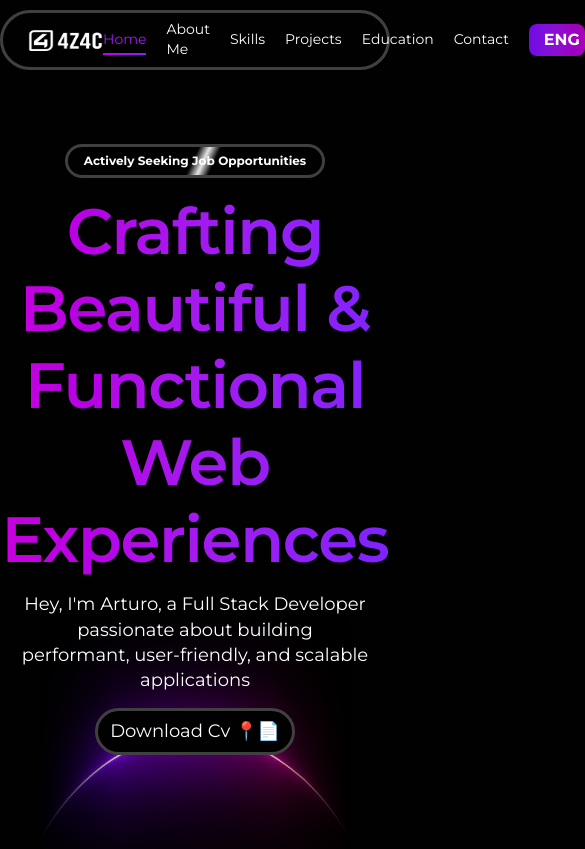
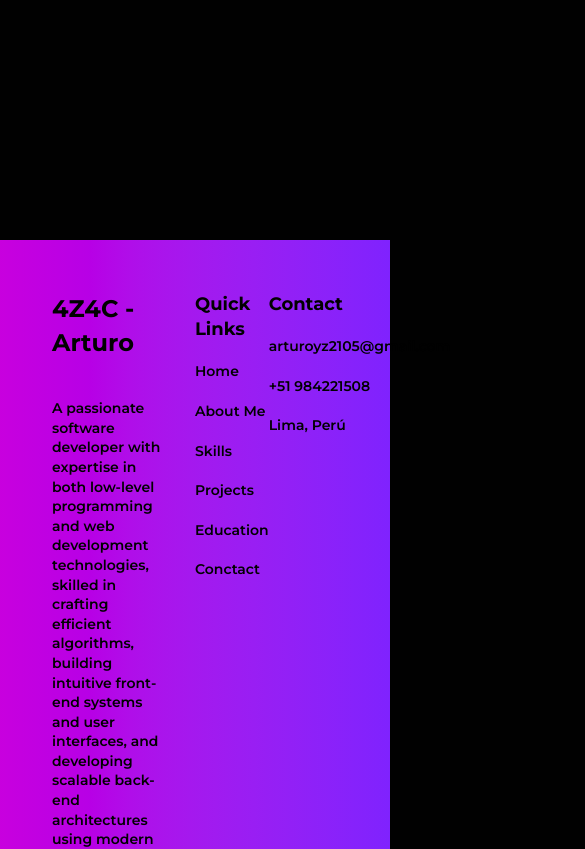
Before and after one commit to ArturoZAC/testing-forport-4z4c, a Next.js app: page / in a window 390 px wide. Shown: the top 849 px of the page, 585 px wide, since content can reach past the window. Built offline with nearby package versions, Linux system fonts and the light colour scheme.

Commit message:
fcOnResponsive

```diff
--- a/src/app/(home)/page.tsx
+++ b/src/app/(home)/page.tsx
@@ -6,12 +6,12 @@ export default function HomePage() {
     // <main className="px-6">
 
     <>
-    <Hero/>
+    {/* <Hero/>
     <About/>
     <Education />
     <Skills />
     <Projects />
-    <Contact />
+    <Contact /> */}
     <Footer />
     </>
 
--- a/src/views/Footer.tsx
+++ b/src/views/Footer.tsx
@@ -3,7 +3,7 @@ import { MainContainer } from "@/components/responsive/MainContainer";
 
 export const Footer = () => {
   return (
-    <section className="flex justify-center items-center bg-linear-to-l from-violet-600 to-fuchsia-600 mt-60 text-primary">
+    <section className="flex justify-center items-center bg-linear-to-l from-violet-600 to-fuchsia-600 mt-60 text-primary px-6">
       <MainContainer className="mt-6">
         <div className="flex flex-row justify-center items-stretch h-fit">
           <MainFoot/>
```
